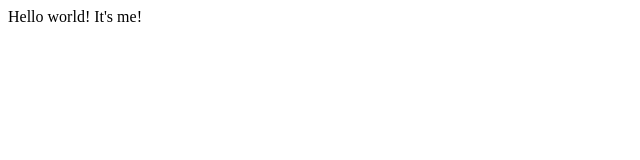
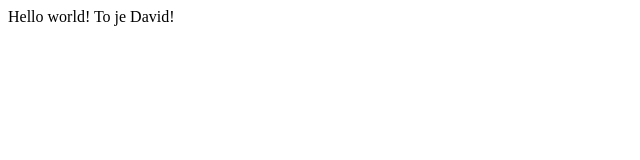
Before and after one commit to standahol/test1, a plain HTML site: page index.html in a window 1280 px wide. Shown: the full height of the page, 0-640 px from the left. Drawn offline with Linux system fonts and the light colour scheme.

Commit message:
Zmenena stranka pro Davida

```diff
--- a/index.html
+++ b/index.html
@@ -1,6 +1,6 @@
 <html>
 <Header><title>My Webpage</title></header>
 <body>
-Hello world! It's me!
+Hello world! To je David!
 </body>
 </html>
```
